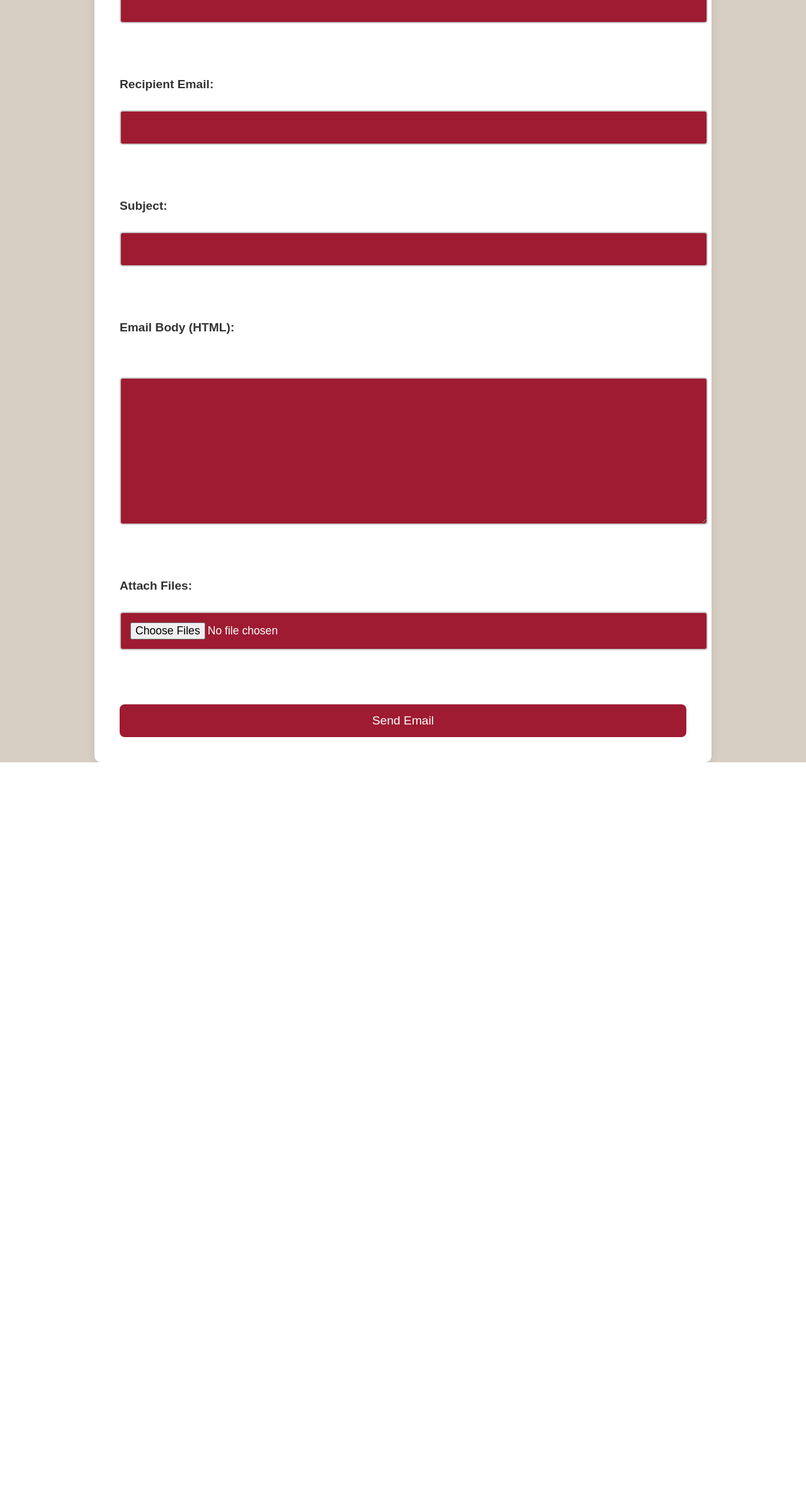
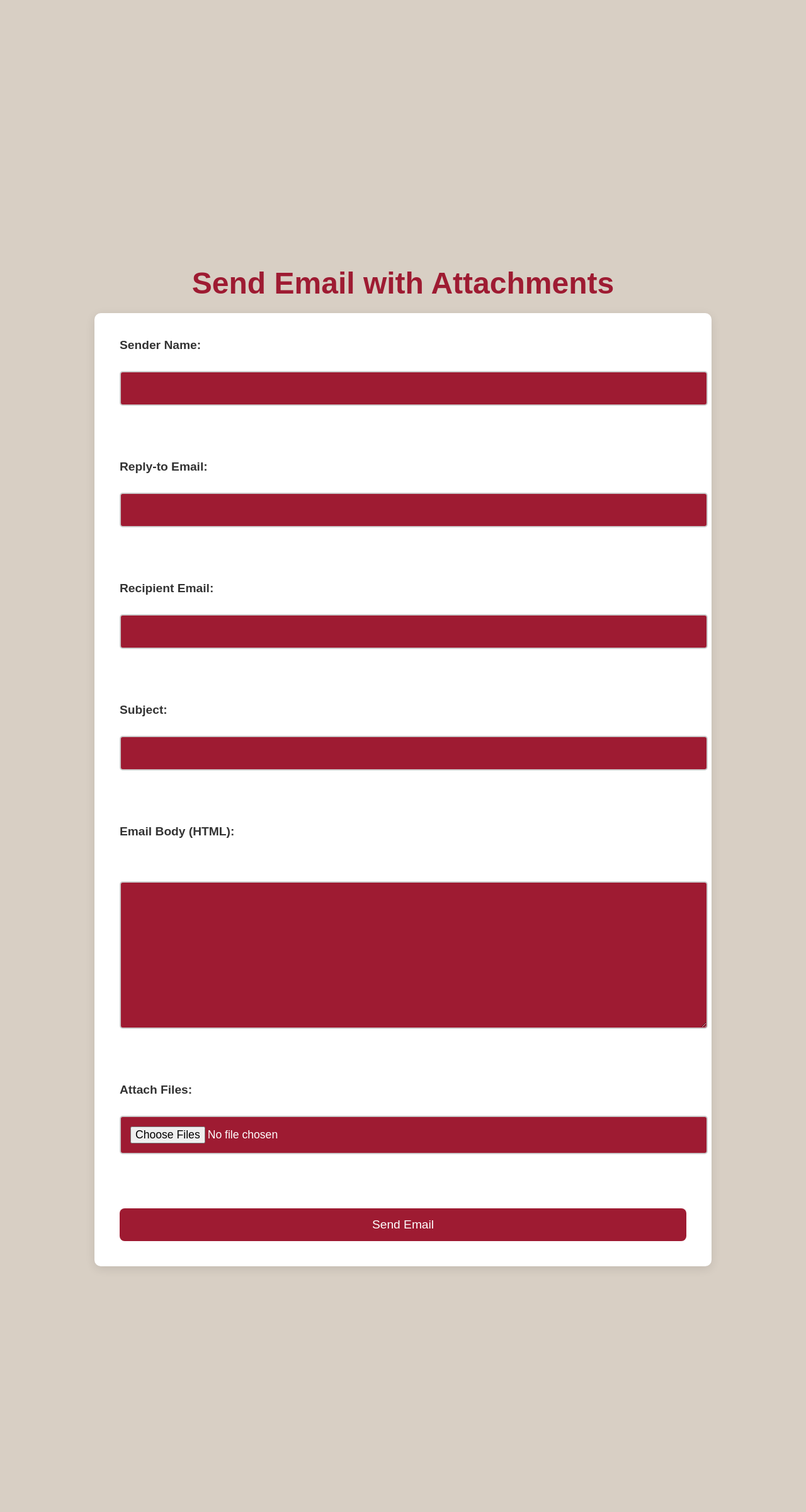
Before and after one commit to Whiterabitneo/SMTP-glitch, a Flask app: page / in a window 1280 px wide. Shown: the whole page at 63% size. Before the commit the page ends 1210 px from the top, so only its background shows below. Run offline with Flask 3, Linux system fonts and the light colour scheme; some libraries are stand-ins or nearby versions.

Commit message:
Update index.html

```diff
--- a/templates/index.html
+++ b/templates/index.html
@@ -26,7 +26,7 @@
             display: flex;
             justify-content: center;
             align-items: center;
-            height: 100vh;
+            height: 300vh;
             flex-direction: column;
         }
 
```
